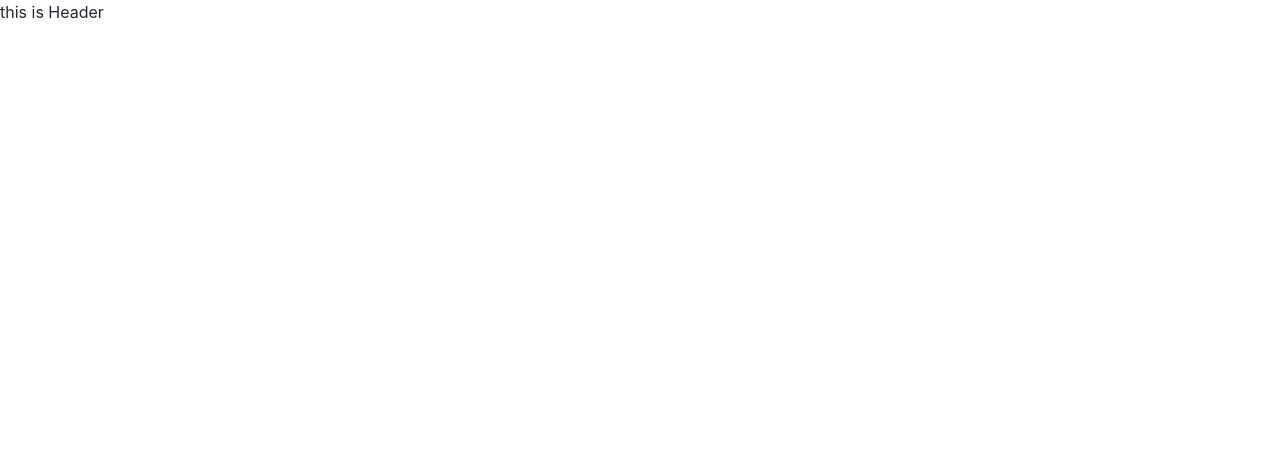
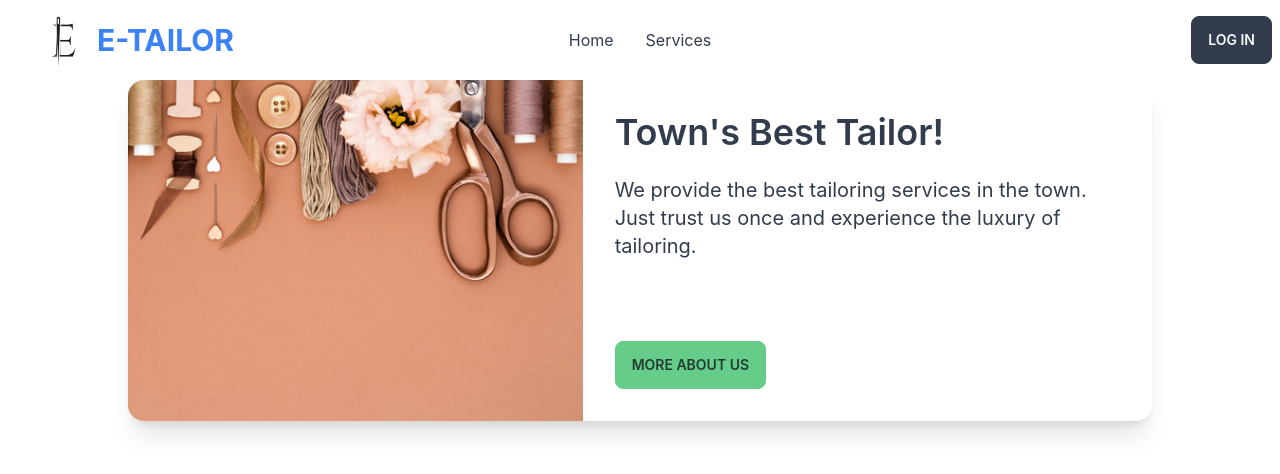
Before and after one commit to shahiduzzamansony/E-tailor, a React (Create React App) app: page / in a window 1280 px wide. Shown: the top 474 px of the page. Built offline with nearby package versions, Linux system fonts and the light colour scheme.

Commit message:
header and banner completed

```diff
--- a/src/App.js
+++ b/src/App.js
@@ -4,7 +4,7 @@ import router from "./Routes";
 
 function App() {
   return (
-    <div>
+    <div data-theme="emerald">
       <h2>
         <RouterProvider router={router}></RouterProvider>
       </h2>
--- a/src/pages/Home/Home.js
+++ b/src/pages/Home/Home.js
@@ -1,7 +1,28 @@
 import React from "react";
-
+import { Link } from "react-router-dom";
+import banner from "../../images/banner.jpg";
 const Home = () => {
-  return <div></div>;
+  return (
+    <div>
+      <div className="card lg:card-side bg-base-100 shadow-xl mx-32">
+        <figure>
+          <img src={banner} alt="Album" />
+        </figure>
+        <div className="card-body">
+          <h2 className="card-title text-4xl">Town's Best Tailor!</h2>
+          <p className="text-xl mt-4">
+            We provide the best tailoring services in the town.<br></br> Just
+            trust us once and experience the luxury of tailoring.
+          </p>
+          <div className="card-actions justify-start">
+            <Link>
+              <button className="btn btn-primary">More About Us</button>
+            </Link>
+          </div>
+        </div>
+      </div>
+    </div>
+  );
 };
 
 export default Home;
--- a/src/pages/Shared/Header/Header.js
+++ b/src/pages/Shared/Header/Header.js
@@ -1,9 +1,70 @@
 import React from "react";
+import { Link } from "react-router-dom";
+import logo from "../../../images/favicon.jpg";
 
 const Header = () => {
   return (
-    <div>
-      <h2>this is Header</h2>
+    <div className="navbar bg-base-100">
+      <div className="navbar-start">
+        <div className="dropdown">
+          <label tabIndex={0} className="btn btn-ghost lg:hidden">
+            <svg
+              xmlns="http://www.w3.org/2000/svg"
+              className="h-5 w-5"
+              fill="none"
+              viewBox="0 0 24 24"
+              stroke="currentColor"
+            >
+              <path
+                strokeLinecap="round"
+                strokeLinejoin="round"
+                strokeWidth="2"
+                d="M4 6h16M4 12h8m-8 6h16"
+              />
+            </svg>
+          </label>
+          <ul
+            tabIndex={0}
+            className="menu menu-compact dropdown-content mt-3 p-2 shadow bg-base-100 rounded-box w-52"
+          >
+            <li>
+              <Link to="/">
+                <a href>Home</a>
+              </Link>
+            </li>
+            <li>
+              <Link to="/services">
+                <a href>Services</a>
+              </Link>
+            </li>
+          </ul>
+        </div>
+        <img className="h-16 ml-6" src={logo} alt="logo"></img>
+        <a href className="btn btn-ghost text-3xl text-blue-500 font-bold pl-0">
+          E-Tailor
+        </a>
+      </div>
+      <div className="navbar-center hidden lg:flex">
+        <ul className="menu menu-horizontal p-0">
+          <li>
+            <Link to="/">
+              <a href>Home</a>
+            </Link>
+          </li>
+          <li>
+            <Link to="/services">
+              <a href>Services</a>
+            </Link>
+          </li>
+        </ul>
+      </div>
+      <div className="navbar-end">
+        <Link>
+          <a href className="btn">
+            Log in
+          </a>
+        </Link>
+      </div>
     </div>
   );
 };
```
Also changed, not shown: src/data.json (added, +44 -0 lines), src/images/banner.jpg (added), src/images/favicon.jpg (added).
